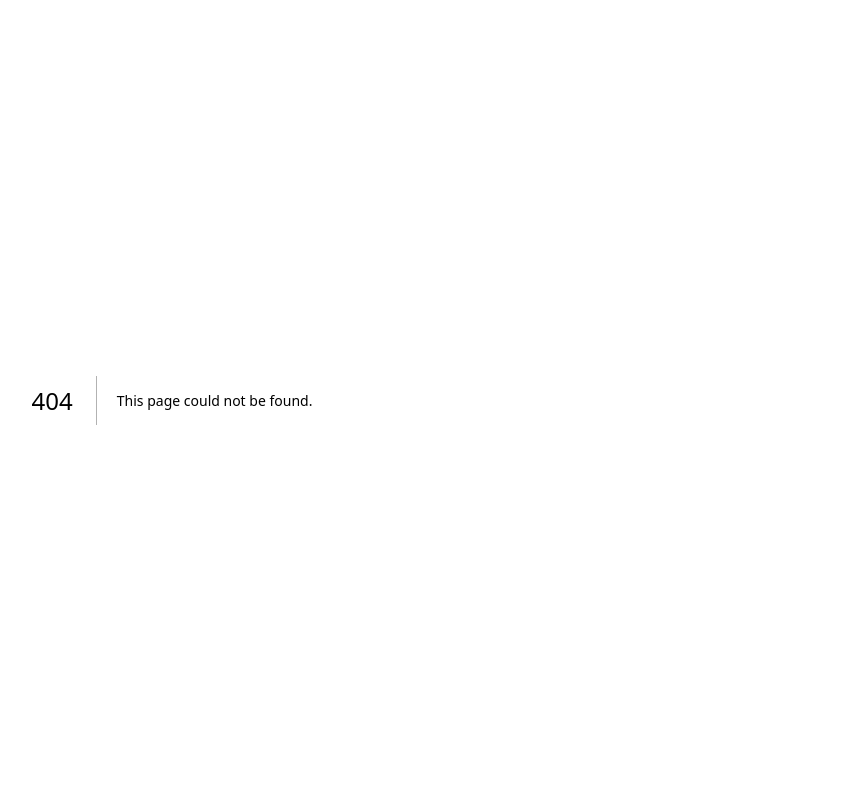
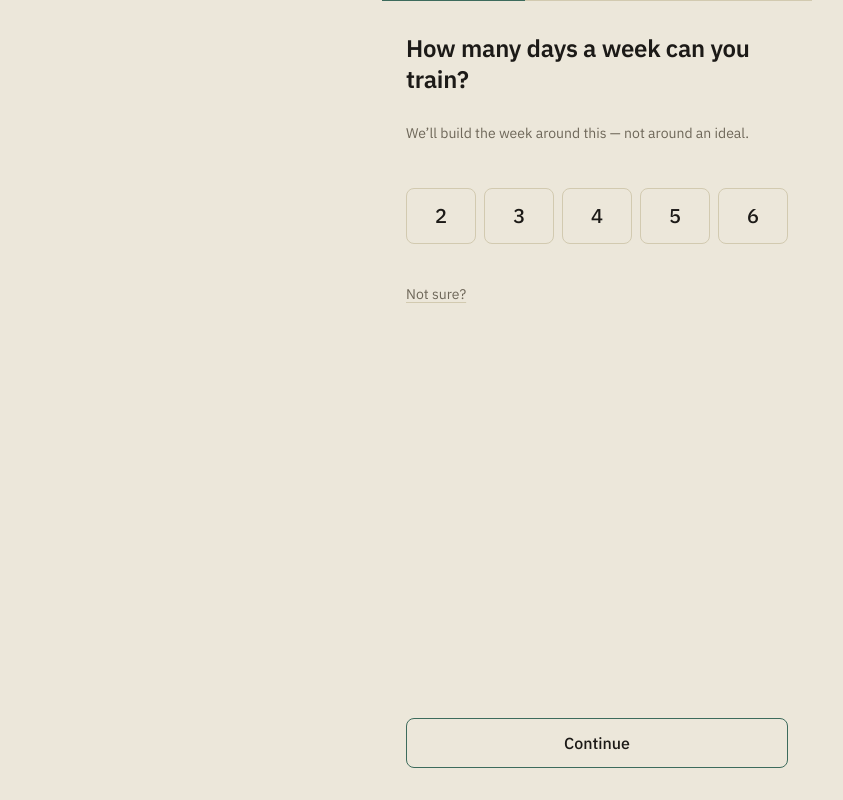
Before and after one commit to erikdekock/gymbot, a Next.js app: page /onboarding/schedule in a window 1280 px wide. Before the commit this address had no page. Shown: the whole page, without its empty margins (43-886 px from the left). Built offline with nearby package versions, Linux system fonts and the light colour scheme.

Commit message:
feat(onboarding): Screen 3 Schedule
12.2 Prelude UI commit 6/13. Segmented selector 2-6 with mono numerics.
'Not sure?' link auto-selects 3 and shows explanatory helper copy per
spec §7 Screen 3. days_per_week required.

```diff
--- /dev/null
+++ b/app/onboarding/schedule/page.js
@@ -0,0 +1,110 @@
+'use client'
+
+import { useState } from 'react'
+import { useRouter } from 'next/navigation'
+import { useOnboarding } from '../_state/context'
+import { validateSchedule } from '../_state/validators'
+import ScreenContainer from '../_components/ScreenContainer'
+import QuestionHeading from '../_components/QuestionHeading'
+import { HelperCopy } from '../_components/Typography'
+import PrimaryButton from '../_components/PrimaryButton'
+import ErrorMessage from '../_components/ErrorMessage'
+
+/**
+ * Screen 3 — Schedule.
+ *
+ * Segmented selector 2-6. "Not sure?" link auto-selects 3 with explanatory
+ * copy. days_per_week required to proceed.
+ */
+const DAYS = [2, 3, 4, 5, 6]
+
+export default function SchedulePage() {
+  const router = useRouter()
+  const { state, dispatch } = useOnboarding()
+  const [error, setError] = useState(null)
+  const [notSureHint, setNotSureHint] = useState(false)
+
+  function select(n) {
+    setError(null)
+    dispatch({ type: 'SET_FIELD', path: 'days_per_week', value: n })
+  }
+
+  function handleNotSure() {
+    setNotSureHint(true)
+    select(3)
+  }
+
+  function handleContinue() {
+    const result = validateSchedule(state)
+    if (!result.ok) {
+      setError(result.error)
+      return
+    }
+    router.push('/onboarding/equipment')
+  }
+
+  return (
+    <ScreenContainer
+      top={
+        <>
+          <QuestionHeading>How many days a week can you train?</QuestionHeading>
+          <HelperCopy>We&rsquo;ll build the week around this — not around an ideal.</HelperCopy>
+
+          <div
+            role="radiogroup"
+            aria-label="Days per week"
+            style={{
+              display: 'grid',
+              gridTemplateColumns: 'repeat(5, 1fr)',
+              gap: 'var(--rep-space-2)',
+              marginTop: 'var(--rep-space-3)',
+            }}
+          >
+            {DAYS.map(n => {
+              const selected = state.days_per_week === n
+              return (
+                <button
+                  key={n}
+                  type="button"
+                  role="radio"
+                  aria-checked={selected}
+                  className={`rep-option ${selected ? 'rep-option--selected' : ''}`}
+                  style={{
+                    justifyContent: 'center',
+                    fontFamily: 'var(--rep-font-mono)',
+                    fontSize: '1.25rem',
+                    fontWeight: 500,
+                  }}
+                  onClick={() => select(n)}
+                >
+                  {n}
+                </button>
+              )
+            })}
+          </div>
+
+          <div style={{ marginTop: 'var(--rep-space-4)' }}>
+            {!notSureHint ? (
+              <button
+                type="button"
+                className="rep-skip"
+                onClick={handleNotSure}
+              >
+                Not sure?
+              </button>
+            ) : (
+              <HelperCopy>
+                Start with 3. You can adjust after your first week.
+              </HelperCopy>
+            )}
+          </div>
+
+          <ErrorMessage message={error} />
+        </>
+      }
+      bottom={
+        <PrimaryButton onClick={handleContinue}>Continue</PrimaryButton>
+      }
+    />
+  )
+}
```
